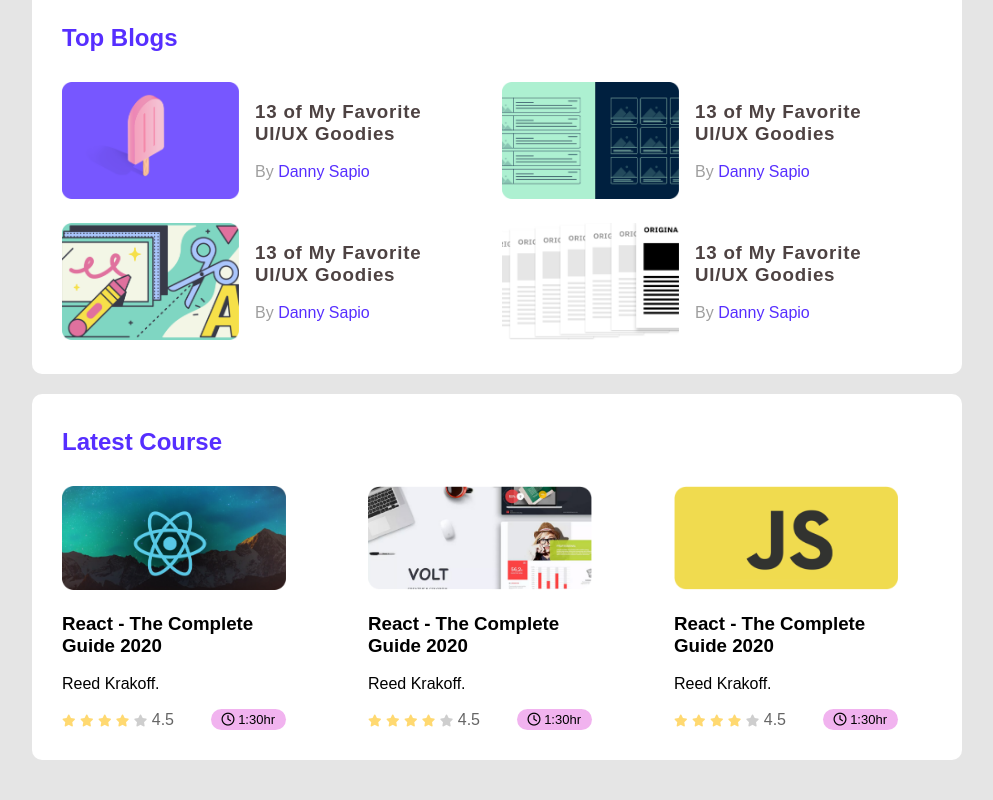
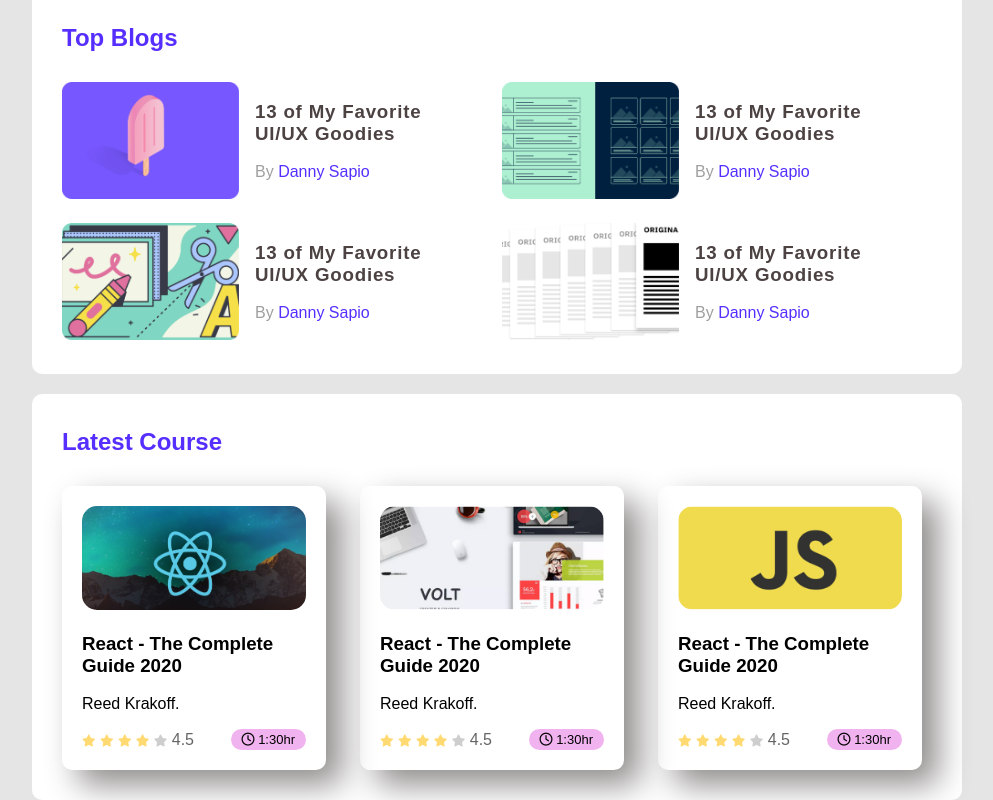
Before and after one commit to Mehedi-irfan/leader-borad-template, a plain HTML site: page index.html in a window 1280 px wide. Shown: the part 378-1178 px from the top of the page, without its empty margins (143-1136 px from the left). Before the commit the page ends 1138 px from the top, so only its background shows below. Drawn offline with Linux system fonts and the light colour scheme; a web font is replaced by a local one.

Commit message:
hover added

```diff
--- a/style.css
+++ b/style.css
@@ -150,12 +150,28 @@ hr{
 .courses{
     display: grid;
     grid-template-columns: repeat(3, 1fr);
-    grid-column-gap: 82px;
+    grid-column-gap: 34px;
     width: 230px;
+}
+.course{
+    box-shadow: 16px 15px 32px #908c8c;
+    padding: 20px;
+    border-radius: 10px;
+    transition: 0.6s ease-in;
+}
+.course:hover{
+    box-shadow: none;
 }
 .course-banner img{
     width: 224px;
     height: 104px;
+    border-radius: 15px;
+    transition: 0.6s ease-in;
+}
+.course:hover .course-banner img{
+    box-shadow: 12px 13px 30px #8c8686;
+    border-radius: 15px;
+
 }
 .fa-star{
     font-size: 12px;
```
